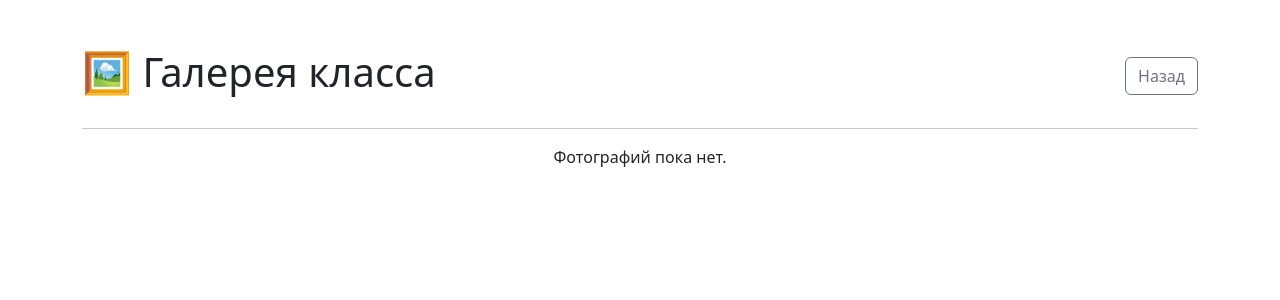
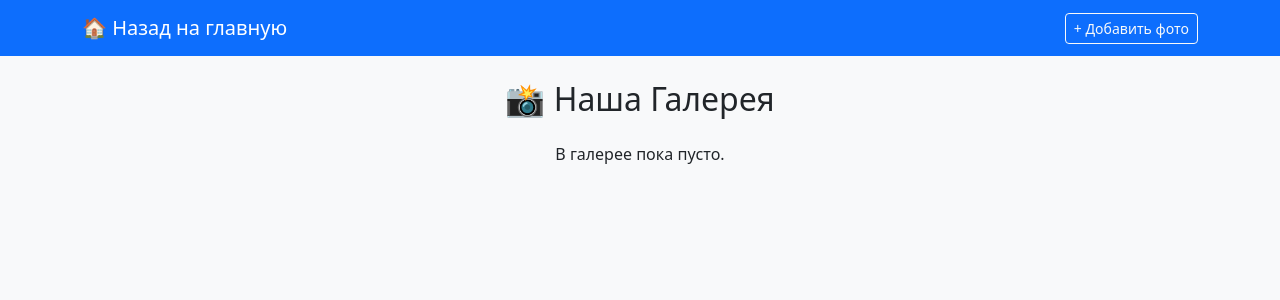
Before and after one commit to sasula878-gif/my-class-website, a Flask app: page /gallery in a window 1280 px wide. Shown: the top 300 px of the page. Run offline with Flask 3, Linux system fonts and the light colour scheme; the visitor is signed in with stand-in values (Sample User, id 1); data that the repository does not hold is empty.

Commit message:
Update gallery.html

```diff
--- a/templates/gallery.html
+++ b/templates/gallery.html
@@ -2,33 +2,35 @@
 <html lang="ru">
 <head>
     <meta charset="UTF-8">
-    <title>Галерея класса</title>
+    <title>Галерея 7Б</title>
     <link href="https://cdn.jsdelivr.net/npm/bootstrap@5.3.0/dist/css/bootstrap.min.css" rel="stylesheet">
 </head>
-<body class="container py-5">
-    <div class="d-flex justify-content-between align-items-center mb-4">
-        <h1>🖼️ Галерея класса</h1>
-        <div>
-            {% if user == 'admin' %}
-                <a href="/add_photo" class="btn btn-success me-2">+ Добавить фото</a>
-            {% endif %}
-            <a href="/" class="btn btn-outline-secondary">Назад</a>
-        </div>
+<body class="bg-light">
+<nav class="navbar navbar-dark bg-primary mb-4">
+    <div class="container">
+        <a class="navbar-brand" href="/">🏠 Назад на главную</a>
+        {% if role == 'admin' %}
+        <a href="/add_photo" class="btn btn-outline-light btn-sm">+ Добавить фото</a>
+        {% endif %}
     </div>
-    <hr>
+</nav>
+
+<div class="container">
+    <h2 class="mb-4 text-center">📸 Наша Галерея</h2>
     <div class="row row-cols-1 row-cols-md-3 g-4">
         {% for photo in photos %}
         <div class="col">
             <div class="card h-100 shadow-sm">
-                <img src="{{ photo['url'] }}" class="card-img-top" alt="{{ photo['title'] }}" style="object-fit: cover; height: 200px;">
-                <div class="card-body text-center">
-                    <p class="card-text">{{ photo['title'] }}</p>
+                <img src="{{ photo.url }}" class="card-img-top" alt="{{ photo.title }}">
+                <div class="card-body">
+                    <p class="card-text text-center fw-bold">{{ photo.title }}</p>
                 </div>
             </div>
         </div>
         {% else %}
-            <p class="text-center w-100">Фотографий пока нет.</p>
+        <p class="text-center w-100">В галерее пока пусто.</p>
         {% endfor %}
     </div>
+</div>
 </body>
 </html>
```
